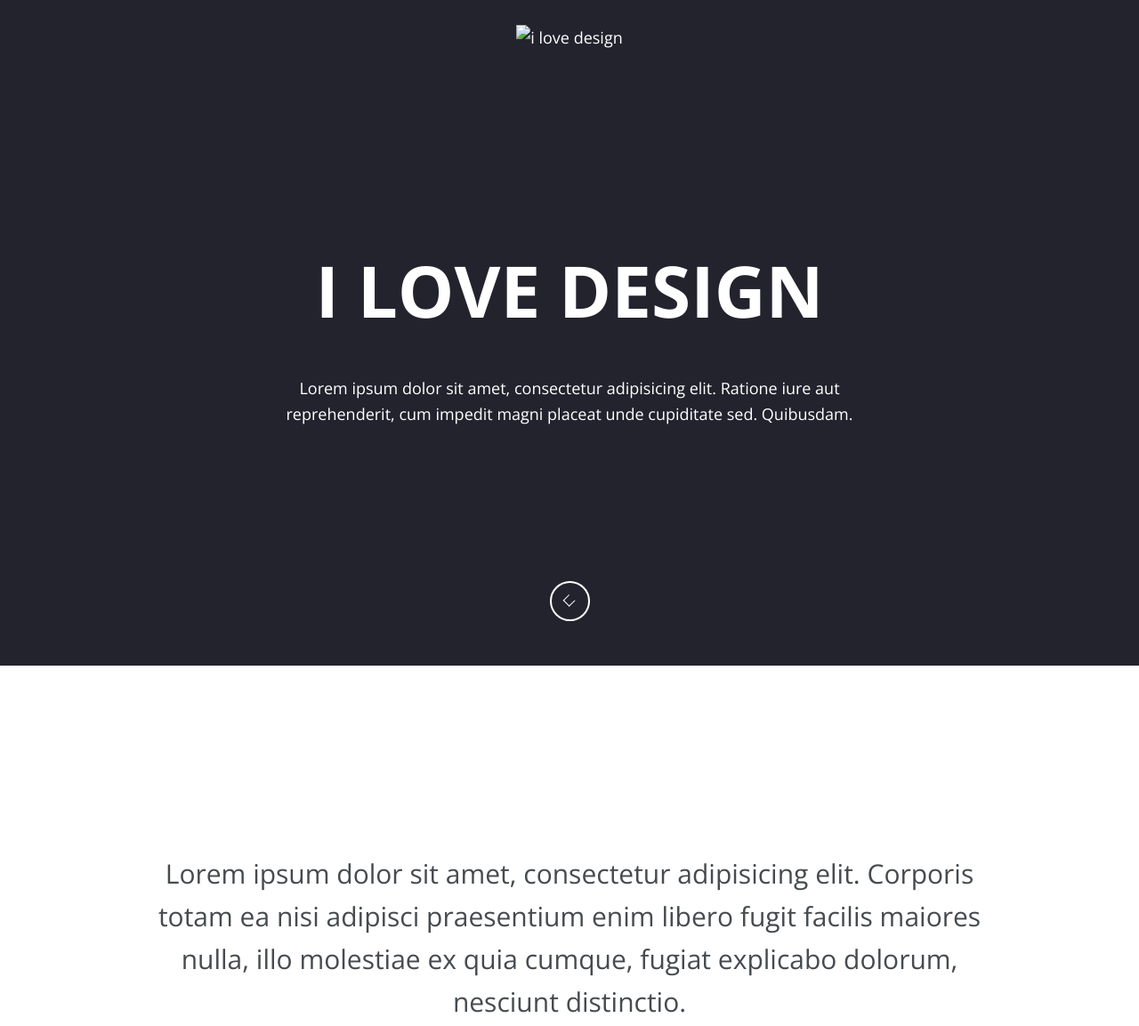
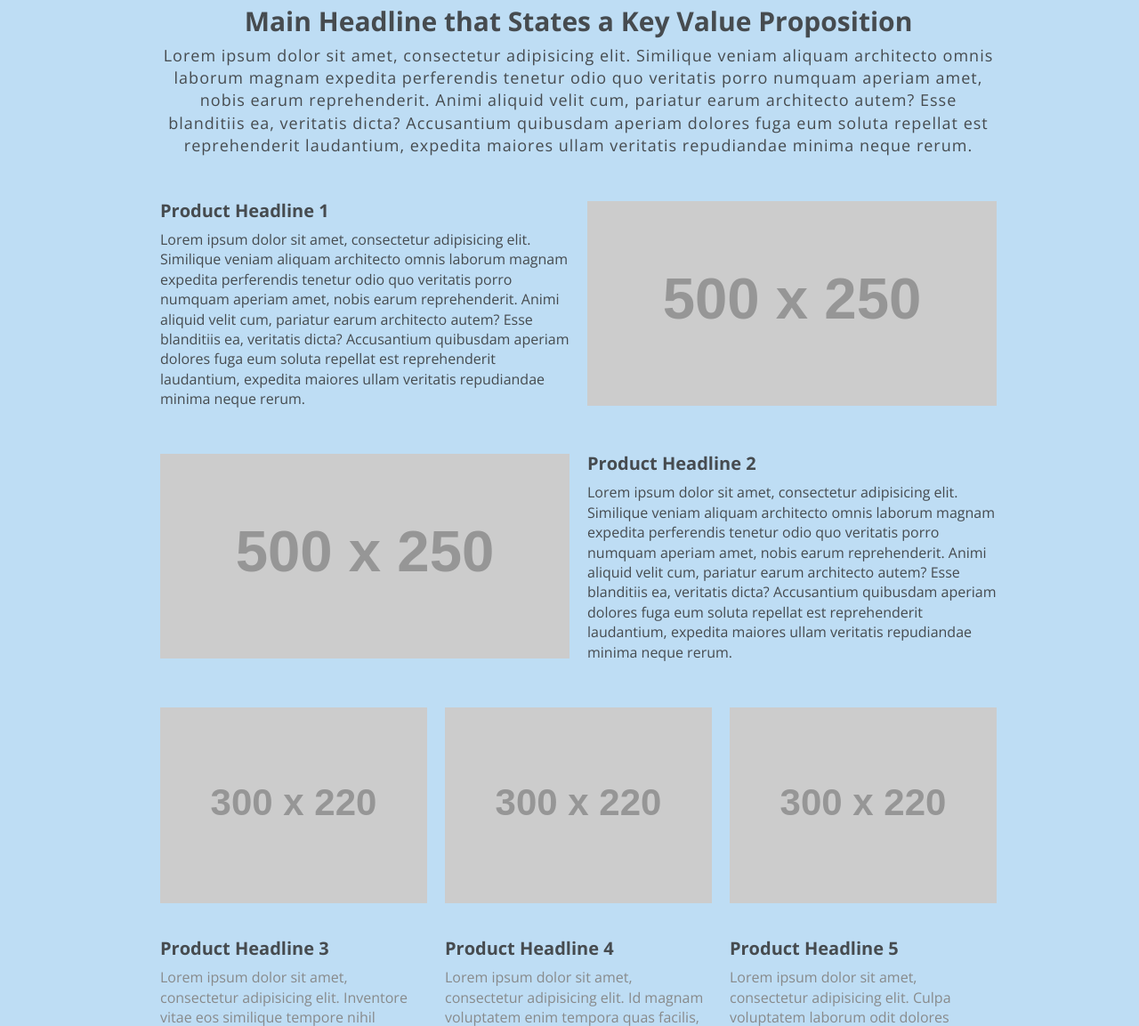
Before and after one commit to DenVasyliev/float-grid, a plain HTML site: page index.html in a window 1280 px wide. Shown: the part 52-1205 px from the top of the page at 89% size. Drawn offline with nearby package versions, Linux system fonts and the light colour scheme; placeholder pictures from the web are drawn by us.

Commit message:
fixed first parg

```diff
--- a/css/style.css
+++ b/css/style.css
@@ -7,22 +7,29 @@ html {
 }
 
 body {
-	font-size: 1.8rem;
-	/* color: #888a8b; */
+	font-size: 1.6rem;
+	background-color: #beddf4;
 	color: #464b4f;
 	min-height: 100%;
 	height: 100%;
+	line-height: 1.4;
 }
 
-header {
-	color: #fff;
-	background-color: #23232e;
+
+main {
+	padding: 20px 0;
+}
+ h1 {
+	font-size: 3rem;
 	text-align: center;
-	height: 100%;
-	padding: 80px 0 50px;
+	margin: 0;
 }
-main {
-	padding: 120px 0;
+.ba-width-1-1 .first-p {
+	/* padding-left: 10px; */
+	margin: 5px 0 40px 0;
+	text-align: center;
+	font-size: 1.8rem;
+	letter-spacing: 1px;
 }
 
 .container {
@@ -30,69 +37,24 @@ main {
 	width: 90%;
 	margin: 0 auto;
 }
-
-header .container {
-	height: 100%;
-	display: flex;
-	flex-direction: column;
-	align-items: center;
-	justify-content: space-between;
+.col__title {
+	font-size: 2rem;
+	line-height: 0.1;
+	text-align: left;
 }
 
-.title {
-	font-size: 8rem;
-	line-height: 1.2;
-	text-transform: uppercase;
-	margin: .6em 0 .6em;
-	text-align: center;
+section {
+	padding: 10px 0;
 }
 
-.subtitle {
-	max-width: 70%;
-	margin: 0 auto;
-}
-
-.scroller {
-	display: inline-block;
-	width: 45px;
-	height: 45px;
-	border-radius: 50%;
-	border: 2px solid #fff;
-	position: relative;
-}
-
-.scroller::before {
-	content: '';
-	display: inline-block;
-	width: 10px;
-	height: 10px;
-	border: 1px solid transparent;
-	border-left-color: #fff;
-	border-block-color: #fff;
-	transform: rotate(-45deg) translate(-0%, -75%);
-	transform-origin: 50% 50%;
-	position: absolute;
-	top: 50%;
-	left: 50%;
-}
-
-.about {
-	font-size: 3rem;
-	text-align: center;
-
-}
-section {
-	padding: 60px 0;
-}
-.col {
-
-}
-.col__title {
-	text-transform: uppercase;
-}
 .col__text {
 	color: #888a8b;
 }
-main img {
-	width: 100%;
+.ba-grid {
+	margin: 25px 0 25px 0;
+	padding: 0;
 }
+img {
+	padding-top: 10px;
+
+}
--- a/index.html
+++ b/index.html
@@ -10,70 +10,59 @@
 		<meta name="description" content="...">
 	</head>
 	<body>
-		<header>
-			<div class="container">
-				<img  src="img/logo.png" alt="i love design" class="logo">
-				<div>
-					<h1 class="title">I love design</h1>
-					<p class="subtitle">Lorem ipsum dolor sit amet, consectetur adipisicing elit. Ratione iure aut reprehenderit, cum impedit magni placeat unde cupiditate sed. Quibusdam. </p>
-				</div>
-				<a href="#" class="scroller"></a>
-			</div>
-		</header>
 		<main>
 			<div class="container">
-				<section class="about">
-					<p>Lorem ipsum dolor sit amet, consectetur adipisicing elit. Corporis totam ea nisi adipisci praesentium enim libero fugit facilis maiores nulla, illo molestiae ex quia cumque, fugiat explicabo dolorum, nesciunt distinctio.</p>
-					<p>Lorem ipsum dolor sit amet, consectetur adipisicing elit. Eius cumque totam officia fuga sint, provident distinctio sunt, numquam voluptate repellendus consectetur! Consequuntur fugit dicta nesciunt corrupti, repellat voluptate. Ab ut, perferendis iste at quidem accusantium cumque sapiente qui libero tempore ex possimus nobis similique beatae eum iure quos. Deleniti, doloribus.</p>
-				</section>
 				<section>
-					<h2 class="title">What i do </h2>
+					<div class="ba-grid">
+						<div class="ba-width-1-1">
+							<h1>Main Headline that States a Key Value Proposition</h1>
+							<p class="first-p">Lorem ipsum dolor sit amet, consectetur adipisicing elit. Similique veniam aliquam architecto omnis laborum magnam expedita perferendis tenetur odio quo veritatis porro numquam aperiam amet, nobis earum reprehenderit. Animi aliquid velit cum, pariatur earum architecto autem? Esse blanditiis ea, veritatis dicta? Accusantium quibusdam aperiam dolores fuga eum soluta repellat est reprehenderit laudantium, expedita maiores ullam veritatis repudiandae minima neque rerum.</p>
+						</div>
+
+					<div class="ba-grid">
+						<div class="ba-width-1-2">
+							<h3 class="col__title">Product Headline 1</h3>
+							<p>Lorem ipsum dolor sit amet, consectetur adipisicing elit. Similique veniam aliquam architecto omnis laborum magnam expedita perferendis tenetur odio quo veritatis porro numquam aperiam amet, nobis earum reprehenderit. Animi aliquid velit cum, pariatur earum architecto autem? Esse blanditiis ea, veritatis dicta? Accusantium quibusdam aperiam dolores fuga eum soluta repellat est reprehenderit laudantium, expedita maiores ullam veritatis repudiandae minima neque rerum.</p>
+						</div>
+						<div class="ba-width-1-2">
+							<img src="https://via.placeholder.com/500x250/41474e/fff?text=image+1" alt="image 1">
+						</div>
+					</div>
+
+					<div class="ba-grid">
+						<div class="ba-width-1-2">
+							<img src="https://via.placeholder.com/500x250/41474e/fff?text=image+2" alt="image 2">
+						</div>
+						<div class="ba-width-1-2">
+							<h3 class="col__title">Product Headline 2</h3>
+							<p>Lorem ipsum dolor sit amet, consectetur adipisicing elit. Similique veniam aliquam architecto omnis laborum magnam expedita perferendis tenetur odio quo veritatis porro numquam aperiam amet, nobis earum reprehenderit. Animi aliquid velit cum, pariatur earum architecto autem? Esse blanditiis ea, veritatis dicta? Accusantium quibusdam aperiam dolores fuga eum soluta repellat est reprehenderit laudantium, expedita maiores ullam veritatis repudiandae minima neque rerum.</p>
+						</div>
+					</div>
+					<div class="ba-grid">
+						<div class="ba-width-1-3">
+							<img src="https://via.placeholder.com/300x220/41474e/fff?text=image+3" alt="image 3">
+						</div>
+						<div class="ba-width-1-3">
+							<img src="https://via.placeholder.com/300x220/41474e/fff?text=image+4" alt="image 4">
+						</div>
+						<div class="ba-width-1-3">
+							<img src="https://via.placeholder.com/300x220/41474e/fff?text=image+5" alt="image 5">
+						</div>
+					</div>
+
+
 					<div class="ba-grid">
 						<div class="ba-width-1-3 col">
-							<h3 class="col__title">TEMPLATE.</h3>
+							<h3 class="col__title">Product Headline 3</h3>
 							<div class="col__text">Lorem ipsum dolor sit amet, consectetur adipisicing elit. Inventore vitae eos similique tempore nihil cupiditate unde magni libero illum, culpa.</div>
 						</div>
 						<div class="ba-width-1-3 col">
-							<h3 class="col__title">BRAND.</h3>
+							<h3 class="col__title">Product Headline 4</h3>
 							<div class="col__text">Lorem ipsum dolor sit amet, consectetur adipisicing elit. Id magnam voluptatem enim tempora quas facilis, iste fugit quisquam iure ex.</div>
 						</div>
 						<div class="ba-width-1-3 col">
-							<h3 class="col__title">DREAMS.</h3>
+							<h3 class="col__title">Product Headline 5</h3>
 							<div class="col__text">Lorem ipsum dolor sit amet, consectetur adipisicing elit. Culpa voluptatem laborum odit dolores aperiam quasi cum eveniet repellat excepturi maiores.</div>
-						</div>
-					</div>
-					<div class="ba-grid">
-						<div class="ba-width-2-3">Lorem ipsum dolor sit amet, consectetur adipisicing elit. Tempore sequi delectus fuga hic modi quam magni optio dolores, qui nulla assumenda porro nesciunt blanditiis saepe vitae officiis nobis ab autem est libero magnam aliquid at impedit obcaecati quidem. Ratione dolorum, rerum hic, voluptatem accusamus eius eaque libero vel asperiores cum!</div>
-						<div class="ba-width-1-3">Lorem ipsum dolor sit amet, consectetur adipisicing elit. Minima corporis dolores incidunt iusto illum officia animi. Expedita, distinctio a qui!</div>
-					</div>
-					<div class="ba-grid">
-						<div class="ba-width-1-3">Lorem ipsum dolor sit amet, consectetur adipisicing elit. Quis asperiores, natus, voluptatibus vel, esse, aliquam laborum doloribus sit rerum omnis dolorem ducimus nemo odio repellat! Aperiam nobis debitis cumque perspiciatis, atque rerum voluptatem magnam doloremque tempora repellendus nam commodi laborum!
-						</div>
-						<div class="ba-width-2-3">
-							<img src="https://via.placeholder.com/800x450/23232e/fff?text=i+love+design" alt="Lorem ipsum dolor sit amet.">
-						</div>
-					</div>
-					<div class="ba-grid">
-						<div class="ba-width-1-4">
-							<img src="https://via.placeholder.com/300x300/23232e/fff?text=i+love+design" alt="Lorem ipsum dolor sit amet.">
-						</div>
-						<div class="ba-width-1-4">
-							<img src="https://via.placeholder.com/300x300/23232e/fff?text=i+love+design" alt="Lorem ipsum dolor sit amet.">
-						</div>
-						<div class="ba-width-1-4">
-							<img src="https://via.placeholder.com/300x300/23232e/fff?text=i+love+design" alt="Lorem ipsum dolor sit amet.">
-						</div>
-						<div class="ba-width-1-4">
-							<img src="https://via.placeholder.com/300x300/23232e/fff?text=i+love+design" alt="Lorem ipsum dolor sit amet.">
-						</div>
-					</div>
-					<div class="ba-grid">
-						<div class="ba-width-1-4">Lorem ipsum dolor sit amet, consectetur adipisicing elit. Debitis excepturi veniam odio ab eius corporis sapiente assumenda sed adipisci quia expedita suscipit corrupti et error aperiam, eveniet velit iste harum.
-						</div>
-						<div class="ba-width-1-2">
-							<img src="https://via.placeholder.com/500x300/23232e/fff?text=i+love+design" alt="Lorem ipsum dolor sit amet.">
-						</div>
-						<div class="ba-width-1-4">Lorem ipsum dolor sit amet, consectetur adipisicing elit. Minus, distinctio quos vitae aperiam temporibus nulla commodi voluptatum illum, incidunt qui voluptatibus nisi amet, sapiente alias possimus, eos itaque dolore hic!
 						</div>
 					</div>
 				</section>
```
